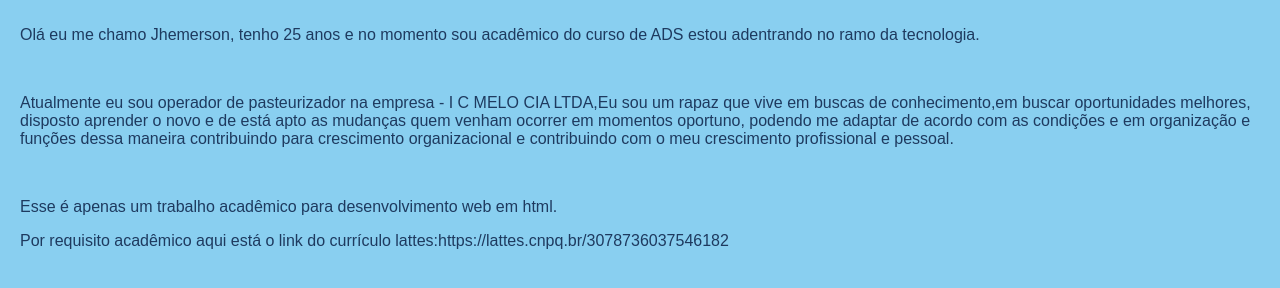
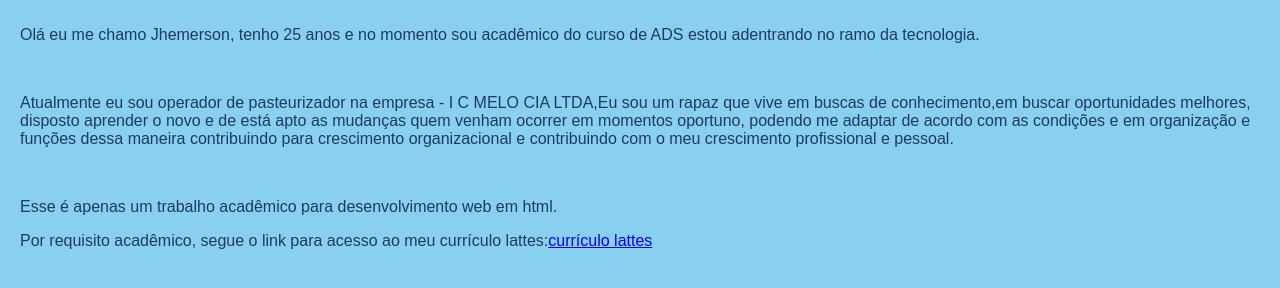
Before and after one commit to jhemersonmonteiro63-oss/site, a plain HTML site: page sobre.html in a window 1280 px wide. Drawn offline with Linux system fonts and the light colour scheme.

Commit message:
Update sobre.html

```diff
--- a/sobre.html
+++ b/sobre.html
@@ -13,7 +13,7 @@
 	<p>Olá eu me chamo Jhemerson, tenho 25 anos e no momento sou acadêmico do curso de ADS estou adentrando no ramo da tecnologia.</p><br>
 	<p>Atualmente eu sou operador de pasteurizador na empresa - I C MELO CIA LTDA,Eu sou um rapaz que vive em buscas de conhecimento,em buscar oportunidades melhores, disposto aprender o novo e de está apto as mudanças quem venham ocorrer em momentos oportuno, podendo me adaptar de acordo com as condições e em organização e funções dessa maneira contribuindo para crescimento organizacional e contribuindo com o meu crescimento profissional e pessoal.</p><br>
 	<p>Esse é apenas um trabalho acadêmico para desenvolvimento web em html.</p>
-	<p>Por requisito acadêmico aqui está o link do currículo lattes:<a>https://lattes.cnpq.br/3078736037546182</a></p>
+	<p>Por requisito acadêmico, segue o link para acesso ao meu currículo lattes:<a href="https://lattes.cnpq.br/3078736037546182">currículo lattes</a></p>
 
 </body>
 </html>
```
